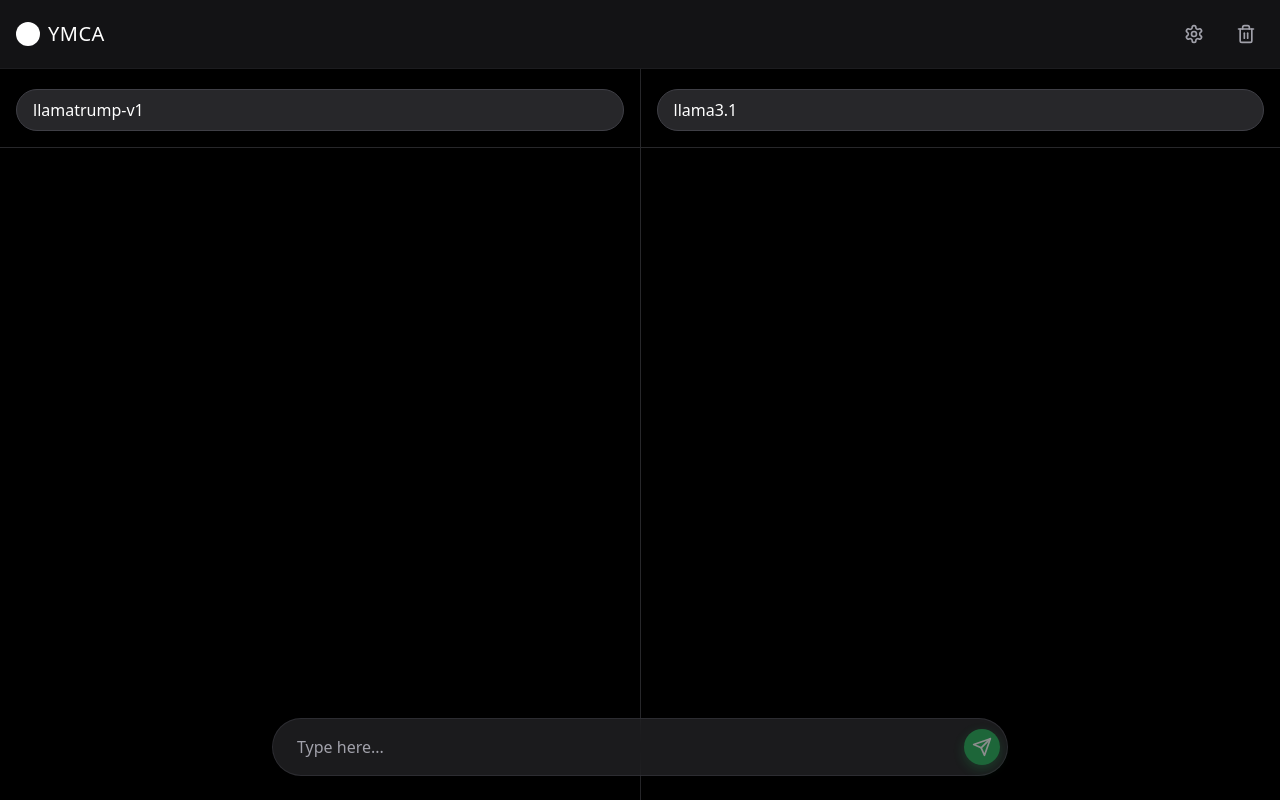
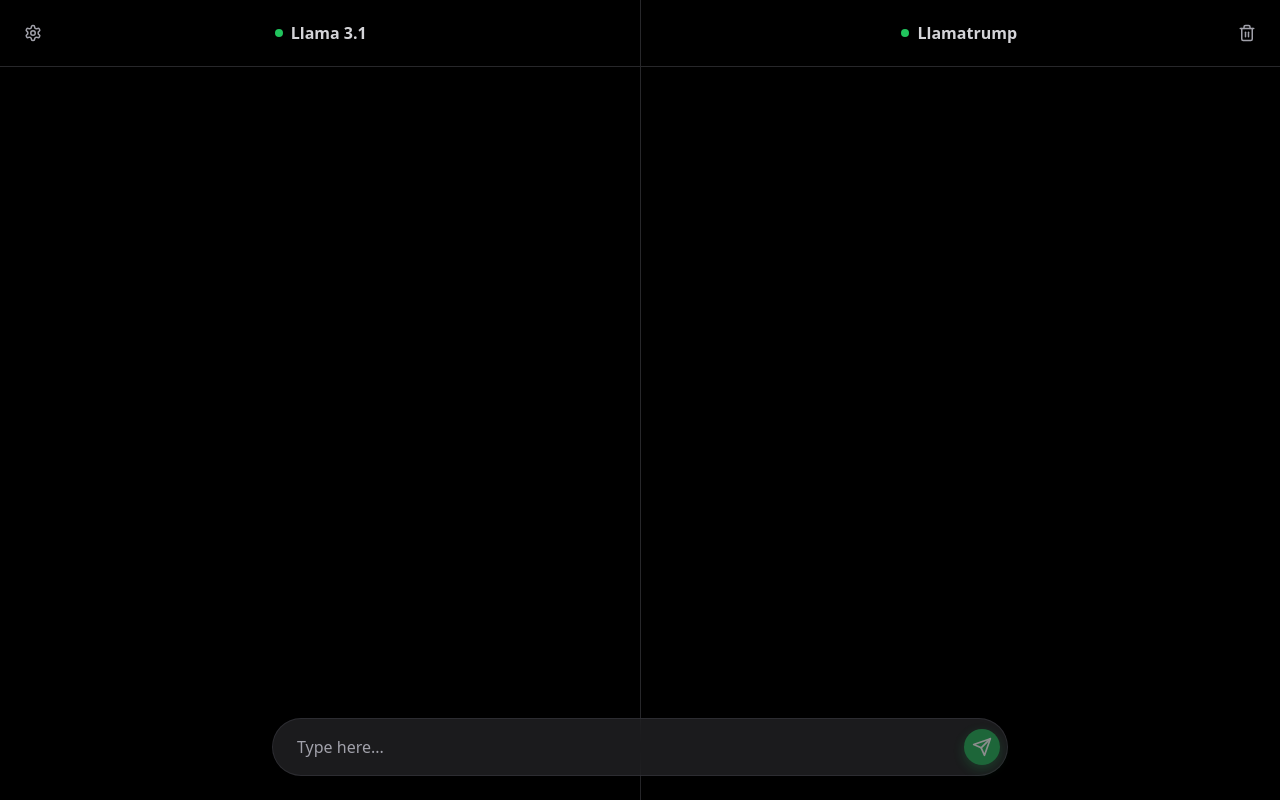
Before and after one commit to Frandy777/YMCA-Chat, a React (Vite) app: page / in a window 1280 px wide. Built offline with nearby package versions, Linux system fonts and the light colour scheme.

Commit message:
优化了UI与界面样式

```diff
--- a/src/App.tsx
+++ b/src/App.tsx
@@ -10,8 +10,8 @@
 
 export default function App() {
   const [apiUrl, setApiUrl] = React.useState('http://localhost:11434');
-  const [leftModel, setLeftModel] = React.useState('llamatrump-v1');
-  const [rightModel, setRightModel] = React.useState('llama3.1');
+  const [leftModel, setLeftModel] = React.useState('llama3.1:8b');
+  const [rightModel, setRightModel] = React.useState('Frandy/llamatrump-v1.1');
   const [isSettingsOpen, setIsSettingsOpen] = React.useState(false);
 
   const leftChat = useOllamaChat(apiUrl, leftModel);
@@ -33,47 +33,29 @@
 
   return (
     <div className="min-h-screen bg-black text-white flex flex-col">
-      <header className="bg-zinc-900/80 backdrop-blur-md border-b border-zinc-800/50 sticky top-0 z-10 shadow-lg">
-        <div className="max-w-7xl mx-auto px-4 py-4 flex items-center justify-between">
-          <div className="flex items-center gap-2">
-            <div className="w-6 h-6 bg-white rounded-full" />
-            <h1 className="text-xl font-medium tracking-wide">YMCA</h1>
-          </div>
-          <div className="flex items-center gap-4">
+      <main className="flex-1 w-full mx-auto flex relative">
+        {/* Left Chat */}
+        <div className="flex-1 flex flex-col border-r border-zinc-800">
+          <div className="p-4 border-b border-zinc-800 sticky top-0 bg-black z-10">
+            <div className="flex items-center justify-between">
               <Button
                 variant="icon"
                 onClick={() => setIsSettingsOpen(true)}
                 title="设置"
                 className="text-zinc-400 hover:text-white hover:bg-zinc-800"
               >
-              <SettingsIcon size={20} />
+                <SettingsIcon size={18} />
               </Button>
-            <Button
-              variant="icon"
-              onClick={handleClearChat}
-              title="清空对话"
-              className="text-zinc-400 hover:text-white hover:bg-zinc-800"
-            >
-              <Trash2 size={20} />
-            </Button>
+              <div className="flex items-center gap-2 text-zinc-300">
+                <div className="w-2 h-2 bg-green-500 rounded-full animate-pulse" />
+                <span className="text-base font-bold">Llama 3.1</span>
               </div>
+              <div className="w-8" /> {/* 占位，保持对称 */}
             </div>
-      </header>
-
-      <main className="flex-1 w-full mx-auto flex relative">
-        {/* Left Chat */}
-        <div className="flex-1 flex flex-col border-r border-zinc-800">
-          <div className="p-4 border-b border-zinc-800 sticky top-[73px] bg-black z-10">
-            <Input
-              value={leftModel}
-              onChange={(e) => setLeftModel(e.target.value)}
-              placeholder="Left model name"
-              className="w-full bg-zinc-800 border-zinc-700 text-white"
-            />
           </div>
           <div className="flex-1 p-4 overflow-y-auto space-y-4 pb-32">
             {leftChat.messages.map((message, index) => (
-              <ChatMessage key={index} message={message} />
+              <ChatMessage key={index} message={message} isRightChat={false} />
             ))}
             {leftChat.isLoading && (
               <div className="text-center text-zinc-500">
@@ -91,17 +73,26 @@
 
         {/* Right Chat */}
         <div className="flex-1 flex flex-col">
-          <div className="p-4 border-b border-zinc-800 sticky top-[73px] bg-black z-10">
-            <Input
-              value={rightModel}
-              onChange={(e) => setRightModel(e.target.value)}
-              placeholder="Right model name"
-              className="w-full bg-zinc-800 border-zinc-700 text-white"
-            />
+          <div className="p-4 border-b border-zinc-800 sticky top-0 bg-black z-10">
+            <div className="flex items-center justify-between">
+              <div className="w-8" /> {/* 占位，保持对称 */}
+              <div className="flex items-center gap-2 text-zinc-300">
+                <div className="w-2 h-2 bg-green-500 rounded-full animate-pulse" />
+                <span className="text-base font-bold">Llamatrump</span>
+              </div>
+              <Button
+                variant="icon"
+                onClick={handleClearChat}
+                title="清空对话"
+                className="text-zinc-400 hover:text-white hover:bg-zinc-800"
+              >
+                <Trash2 size={18} />
+              </Button>
+            </div>
           </div>
           <div className="flex-1 p-4 overflow-y-auto space-y-4 pb-32">
             {rightChat.messages.map((message, index) => (
-              <ChatMessage key={index} message={message} />
+              <ChatMessage key={index} message={message} isRightChat={true} />
             ))}
             {rightChat.isLoading && (
               <div className="text-center text-zinc-500">
--- a/src/components/ChatMessage.tsx
+++ b/src/components/ChatMessage.tsx
@@ -1,28 +1,40 @@
 import { MessageCircle, Bot } from 'lucide-react';
 import { Message } from '../types/chat';
+import trumpImage from '../assets/TrumpHappy.png';
 
 interface ChatMessageProps {
   message: Message;
+  isRightChat?: boolean;
 }
 
-export function ChatMessage({ message }: ChatMessageProps) {
+export function ChatMessage({ message, isRightChat = false }: ChatMessageProps) {
   const isUser = message.role === 'user';
+  const content = message.content;
+  // 判断是否为单行消息（不包含换行符且长度适中）
+  const isSingleLine = !content.includes('\n') && content.length <= 50;
 
   return (
     <div className={`flex gap-3 items-start ${isUser ? 'flex-row-reverse' : ''}`}>
-      <div className={`flex-shrink-0 w-12 h-12 rounded-full flex items-center justify-center
-        ${isUser ? 'bg-white/90 backdrop-blur-sm shadow-[0_4px_12px_rgba(255,255,255,0.3)]' :
-        'bg-zinc-800/90 backdrop-blur-sm shadow-[0_4px_12px_rgba(0,0,0,0.2)]'}`}>
-        {isUser ?
-          <MessageCircle size={24} className="text-black" /> :
-          <Bot size={24} className="text-white" />
-        }
+      <div className={`flex-shrink-0 w-10 h-10 rounded-full flex items-center justify-center overflow-hidden
+        ${isUser ? 'bg-gradient-to-br from-[#FFFFFF] to-[#D5D5D5] backdrop-blur-sm shadow-[0_4px_12px_rgba(255,255,255,0.3)]' :
+        'bg-gradient-to-br from-zinc-800 to-zinc-900 backdrop-blur-sm shadow-[0_4px_12px_rgba(0,0,0,0.2)]'}`}>
+        {isUser ? (
+          <MessageCircle size={20} className="text-black" />
+        ) : isRightChat ? (
+          <img src={trumpImage} alt="Trump" className="w-full h-full object-cover" />
+        ) : (
+          <Bot size={20} className="text-white" />
+        )}
       </div>
-      <div className={`flex-1 max-w-[80%] px-6 py-4 rounded-3xl transition-all
-        ${isUser ?
-          'bg-white/90 backdrop-blur-sm text-black shadow-[0_8px_30px_rgba(255,255,255,0.12)] hover:shadow-[0_8px_30px_rgba(255,255,255,0.2)]' :
-          'bg-zinc-800/80 backdrop-blur-sm text-white shadow-[0_8px_30px_rgba(0,0,0,0.12)] hover:shadow-[0_8px_30px_rgba(0,0,0,0.2)]'}`}>
-        <p className="whitespace-pre-wrap leading-relaxed text-[15px]">{message.content}</p>
+      <div className={`flex flex-col ${isUser ? 'items-end' : 'items-start'} max-w-[65%]`}>
+        <div className={`inline-block transition-all
+          ${isSingleLine ? 'h-10 flex items-center px-4' : 'px-5 py-3'}
+          rounded-2xl
+          ${isUser ?
+            'bg-gradient-to-br from-[#FFFFFF] to-[#D5D5D5] backdrop-blur-sm text-black shadow-[0_8px_30px_rgba(255,255,255,0.12)] hover:shadow-[0_8px_30px_rgba(255,255,255,0.2)]' :
+            'bg-gradient-to-br from-[#222222] to-[#000000] backdrop-blur-sm text-white shadow-[0_8px_30px_rgba(0,0,0,0.12)] hover:shadow-[0_8px_30px_rgba(0,0,0,0.2)]'}`}>
+          <p className="whitespace-pre-wrap leading-relaxed text-[15px]">{content}</p>
+        </div>
       </div>
     </div>
   );
```
Also changed, not shown: src/assets/TrumpHappy.png (added). Lines whose indentation alone changed are shown as unchanged.
